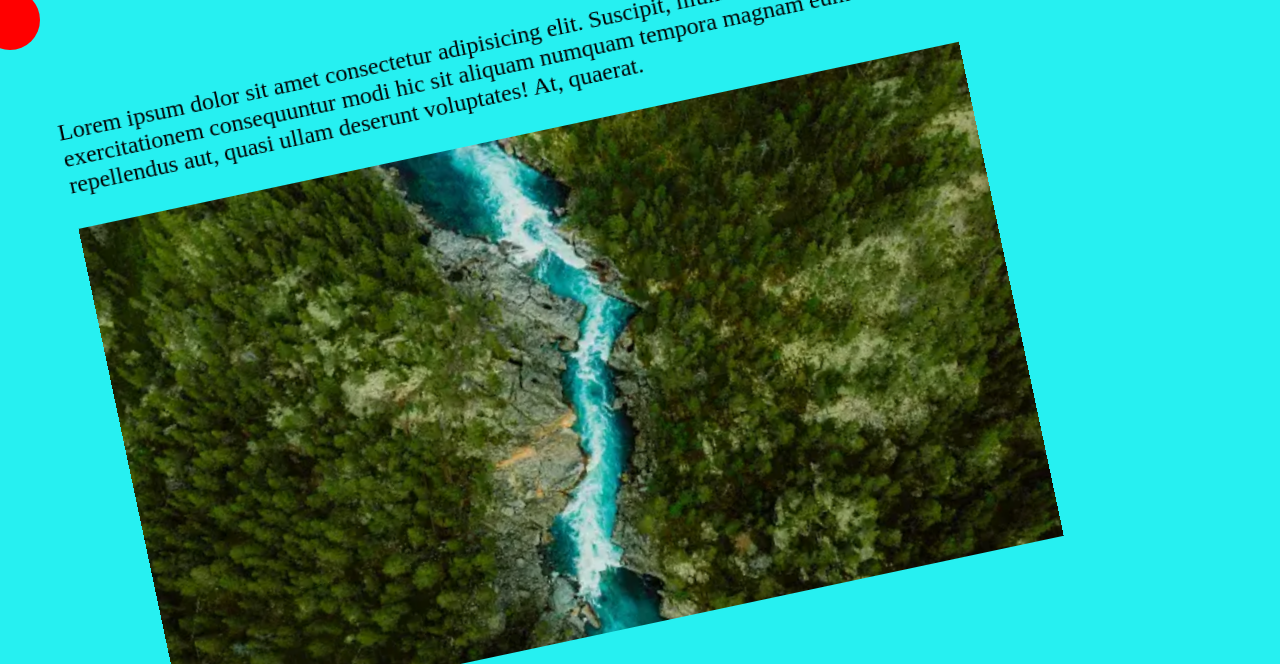
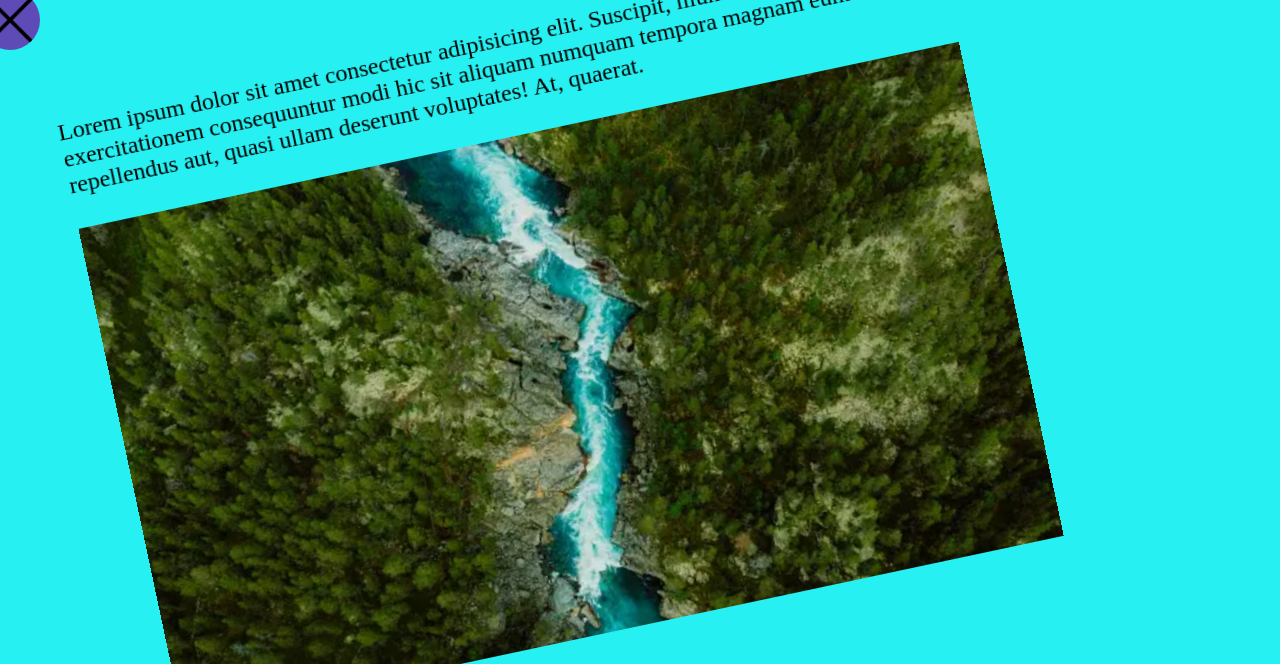
Before and after one commit to guledabdilatif/15-Days-15-JavaScript-Projects, a plain HTML site: page Day-9-Rotating-navigation/index.html in a window 1280 px wide. Both pictures are taken after a click on the element 10 px from the left and 20 px from the top of the page. Shown: the top 664 px of the page. Drawn offline with Linux system fonts and the light colour scheme.

Commit message:
Added Day 9 Project

```diff
--- a/Day-9-Rotating-navigation/script.js
+++ b/Day-9-Rotating-navigation/script.js
@@ -5,7 +5,7 @@ const navigation = document.querySelector(".navigation")
 
 
 // Styling with css
-controller.style.background = "red"
+
 controller.style.width = "60px"
 controller.style.height = "60px"
 controller.style.position = "absolute"
@@ -17,5 +17,6 @@ controller.style.cursor = "pointer";
 controller.addEventListener("click", ()=>{
 header.classList.toggle("open-nav");
 navigation.classList.toggle("close-nav");
+controller.classList.toggle("change-bg-img")
 
 })
--- a/Day-9-Rotating-navigation/style.css
+++ b/Day-9-Rotating-navigation/style.css
@@ -69,3 +69,15 @@ nav ul li a{
     transform: rotate(-12deg);
     transition: 0.5s ease;
 }
+.controller{
+    background-image: url(menu.png);
+    width: 50%;
+    background-color: var(--primary-color);
+    height: 50%;
+    background-size: cover;
+
+
+}
+.change-bg-img{
+    background-image: url(close.png);
+}
```
Also changed, not shown: Day-9-Rotating-navigation/index.html (+0 -1 lines), Day-9-Rotating-navigation/close.png (added), Day-9-Rotating-navigation/demo.png (added), Day-9-Rotating-navigation/menu.png (added), 1 other file.
